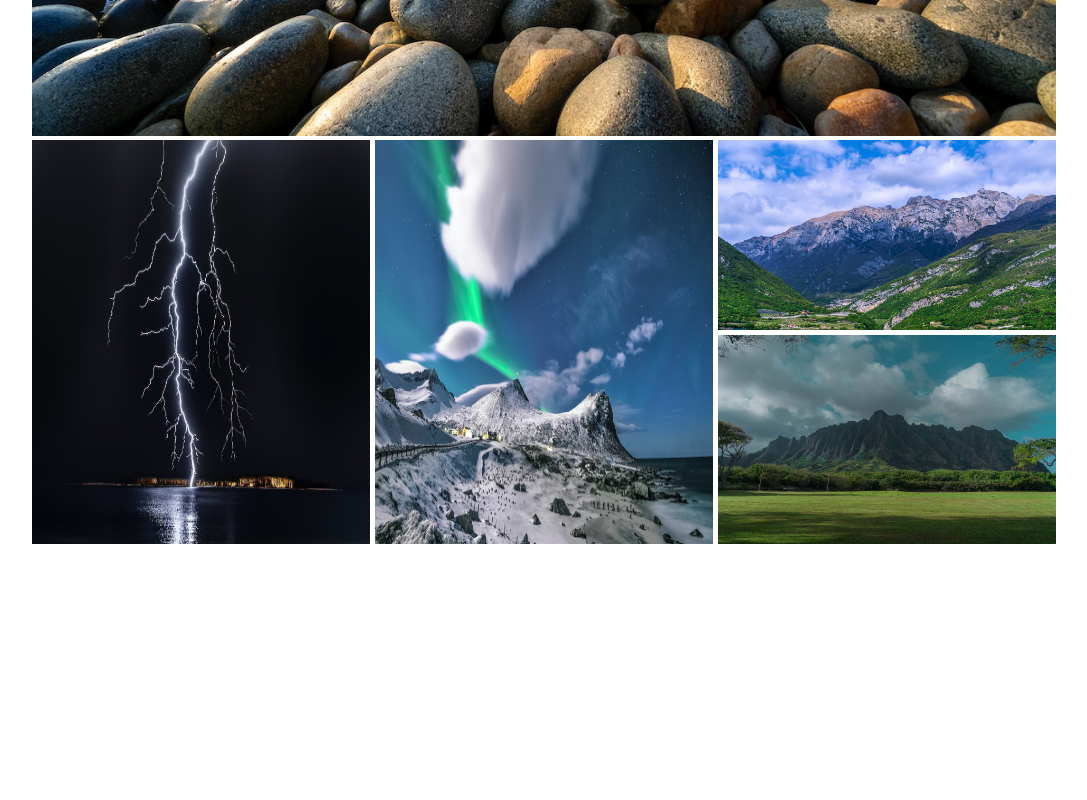
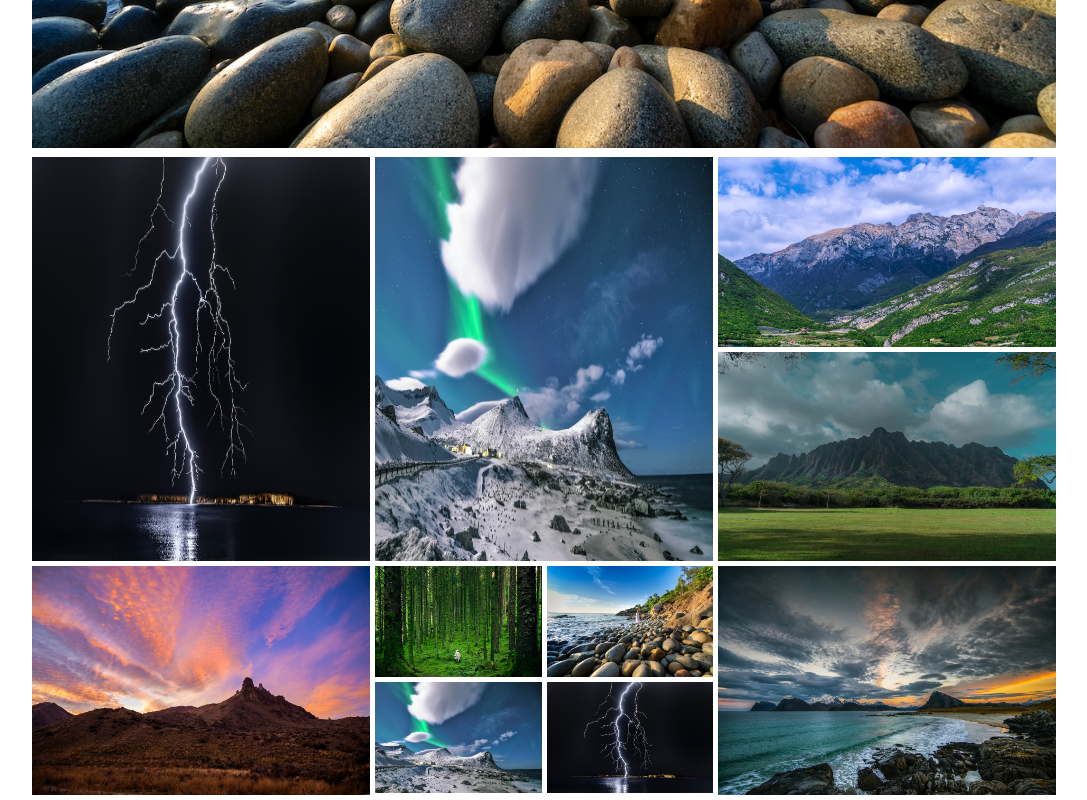
Before and after one commit to MDASHRAFTANVIR/image-complex-layout, a plain HTML site: page index.html in a window 1280 px wide. Shown: the part 818-1618 px from the top of the page, without its empty margins (96-1183 px from the left). Before the commit the page ends 1366 px from the top, so only its background shows below. Drawn offline with Linux system fonts and the light colour scheme.

Commit message:
all section added

```diff
--- a/index.html
+++ b/index.html
@@ -28,6 +28,19 @@
                     </div>
                 </div>
             </div>
+            <div class="picture third-row">
+                <div class="third-row-part"><img src="images/f.jpg" alt=""></div>
+                <div class="third-row-part">
+                    <div class="third-subpart">
+                        <img src="images/a.jpg" alt="">
+                        <img src="images/h.jpg" alt="">
+                        <img src="images/c.jpg" alt="">
+                        <img src="images/b.jpg" alt="">
+                    </div>
+
+                </div>
+                <div class="third-row-part"><img src="images/g.jpeg" alt=""></div>
+            </div>
         </section>
     </main>
 </body>
--- a/style.css
+++ b/style.css
@@ -19,7 +19,9 @@ header {
 
 header h2 {
     margin-bottom: 15px;
-    font-size: 28px;
+    font-size: 38px;
+    letter-spacing: 3px;
+    color: crimson;
 }
 
 header p {
@@ -28,7 +30,9 @@ header p {
     padding: 10px;
     border-bottom: 5px solid coral;
 }
-
+.picture {
+    margin-bottom: 5px;
+}
 .picture img {
     width: 100%;
     height: 100%;
@@ -49,3 +53,18 @@ header p {
     flex-direction: column;
     gap: 5px;
 }
+
+.third-row {
+    display: flex;
+    gap: 5px;
+}
+
+.third-row > div {
+    flex: 1;
+}
+
+.third-subpart {
+    display: grid;
+    grid-template-columns: repeat(2, 1fr);
+    gap: 5px;
+}
```
